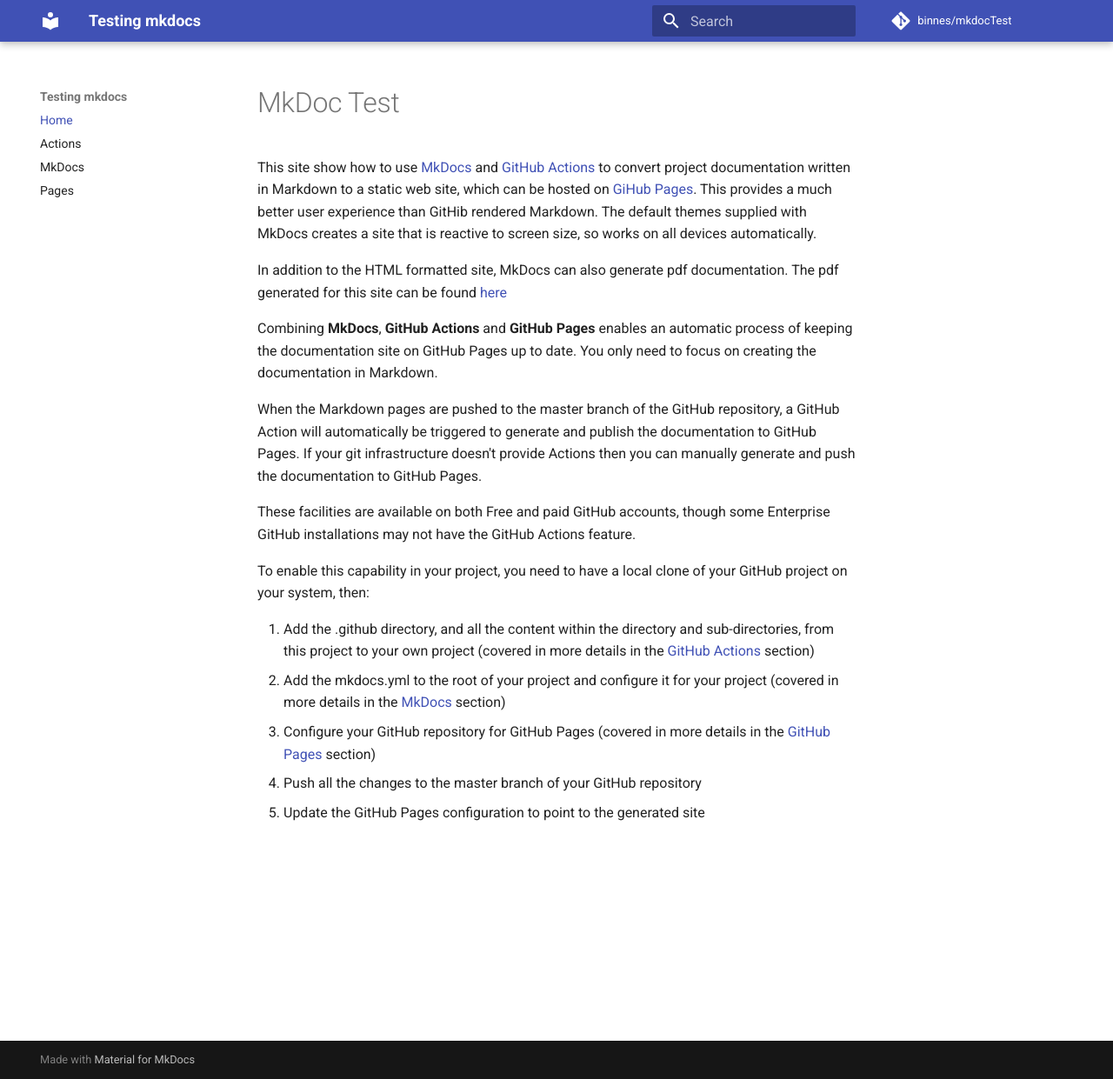
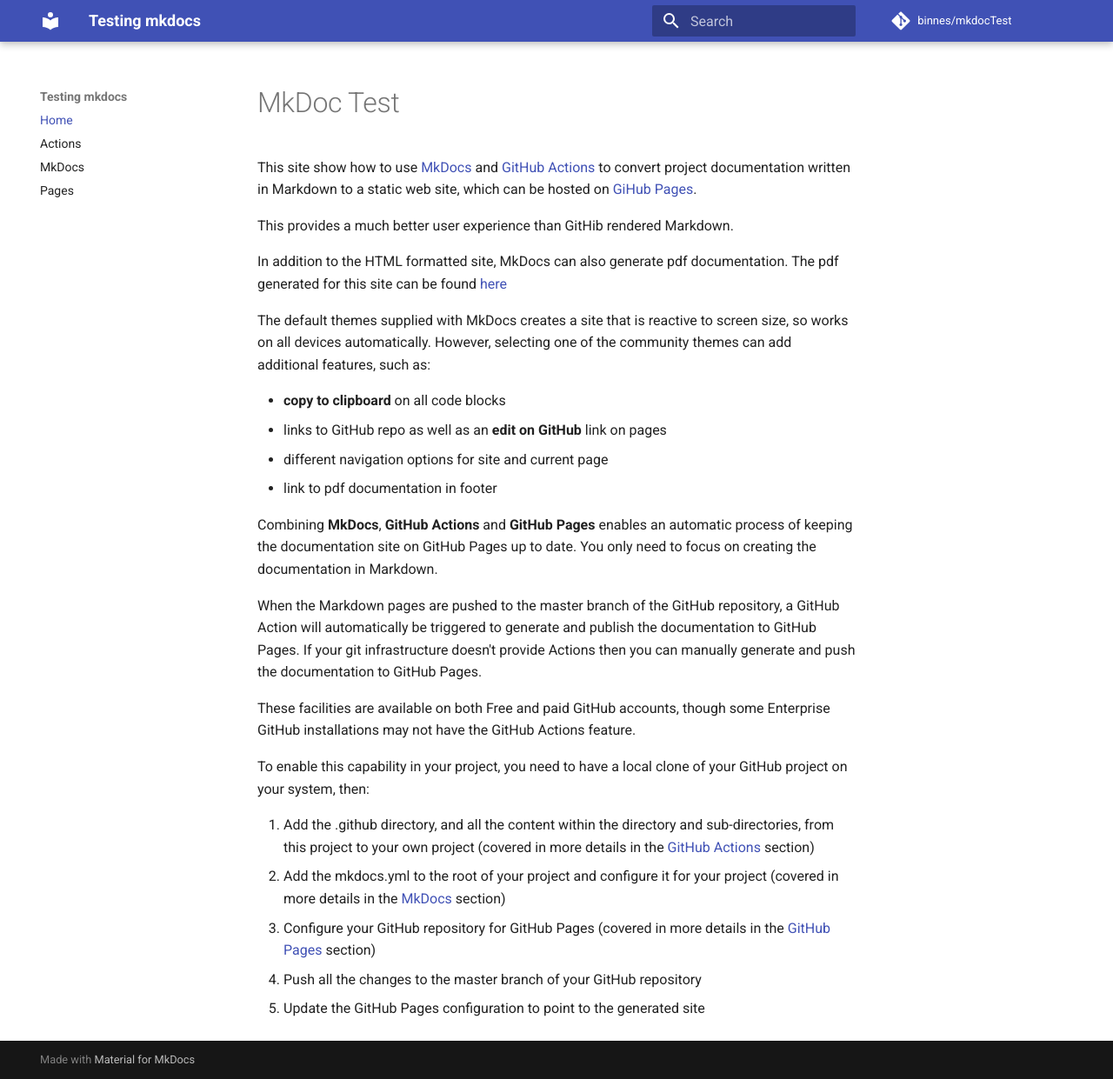
Before and after one commit to binnes/mkdocTest, an MkDocs documentation site: the page built from docs/index.md, in a window 1280 px wide and 1241 px high. Shown: the whole window at 87% size. Built offline with MkDocs 1.6.1 and Material for MkDocs 9.7.7, drawn with Linux system fonts in a browser that asks for light colours; comment, search, counter and statistics services are not loaded.

Commit message:
tidied up intro and spell check

```diff
--- a/docs/index.md
+++ b/docs/index.md
@@ -1,8 +1,17 @@
 # MkDoc Test
 
-This site show how to use [MkDocs](https://www.mkdocs.org){target=_blank}  and [GitHub Actions](https://help.github.com/en/actions){target=_blank} to convert project documentation written in Markdown to a static web site, which can be hosted on [GiHub Pages](https://help.github.com/en/github/working-with-github-pages){target=_blank}.  This provides a much better user experience than GitHib rendered Markdown.  The default themes supplied with MkDocs creates a site that is reactive to screen size, so works on all devices automatically.
+This site show how to use [MkDocs](https://www.mkdocs.org){target=_blank}  and [GitHub Actions](https://help.github.com/en/actions){target=_blank} to convert project documentation written in Markdown to a static web site, which can be hosted on [GiHub Pages](https://help.github.com/en/github/working-with-github-pages){target=_blank}.
+
+This provides a much better user experience than GitHib rendered Markdown.
 
 In addition to the HTML formatted site, MkDocs can also generate pdf documentation.  The pdf generated for this site can be found [here](https://binnes.github.io/mkdocTest/pdf/mkdocs.pdf){target=_blank}
+
+The default themes supplied with MkDocs creates a site that is reactive to screen size, so works on all devices automatically.  However, selecting one of the community themes can add additional features, such as:
+
+- **copy to clipboard** on all code blocks
+- links to GitHub repo as well as an **edit on GitHub** link on pages
+- different navigation options for site and current page
+- link to pdf documentation in footer
 
 Combining **MkDocs**, **GitHub Actions** and **GitHub Pages** enables an automatic process of keeping the documentation site on GitHub Pages up to date.  You only need to focus on creating the documentation in Markdown.
 
```
Also changed, not shown: docs/MkDocs.md (+1 -1 lines).
